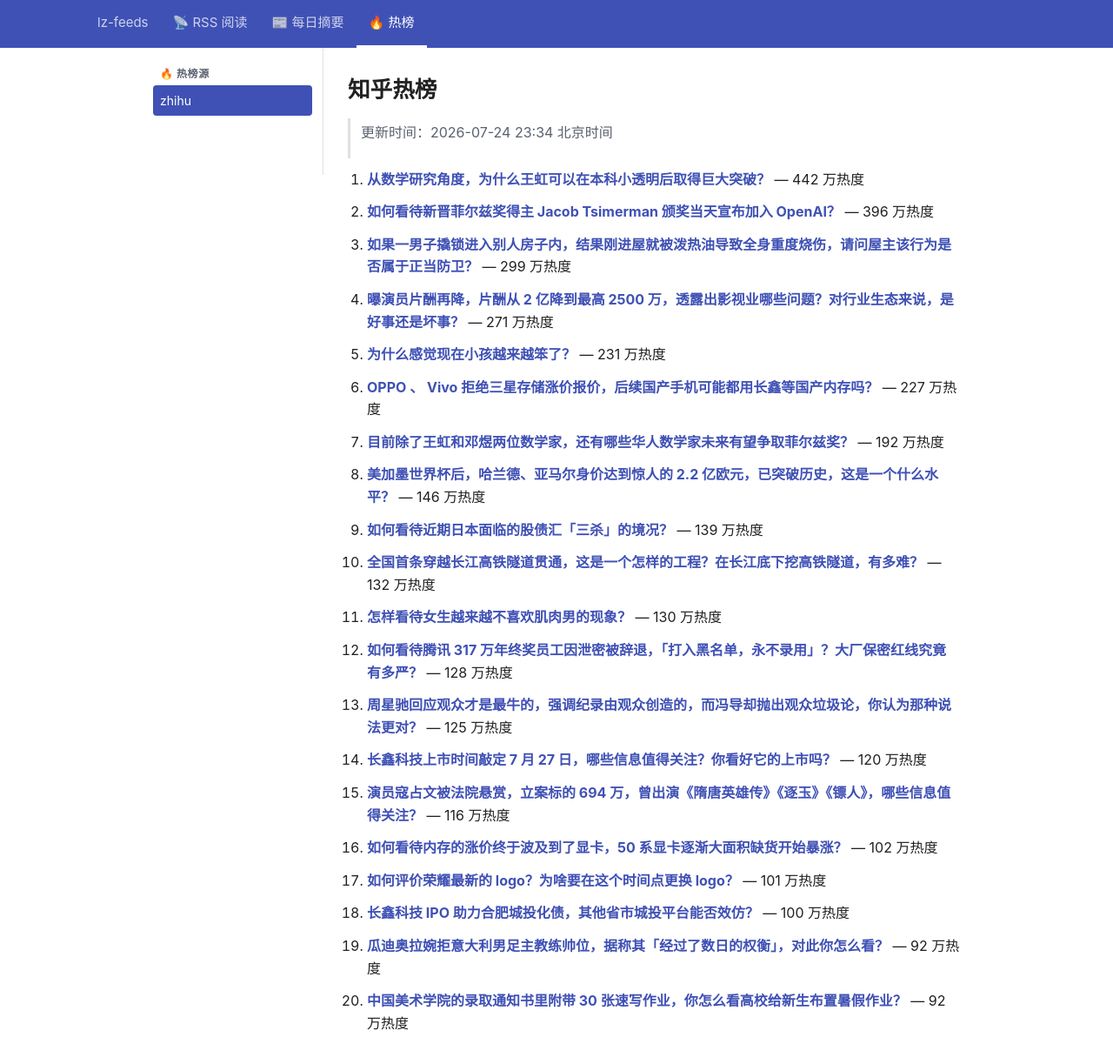
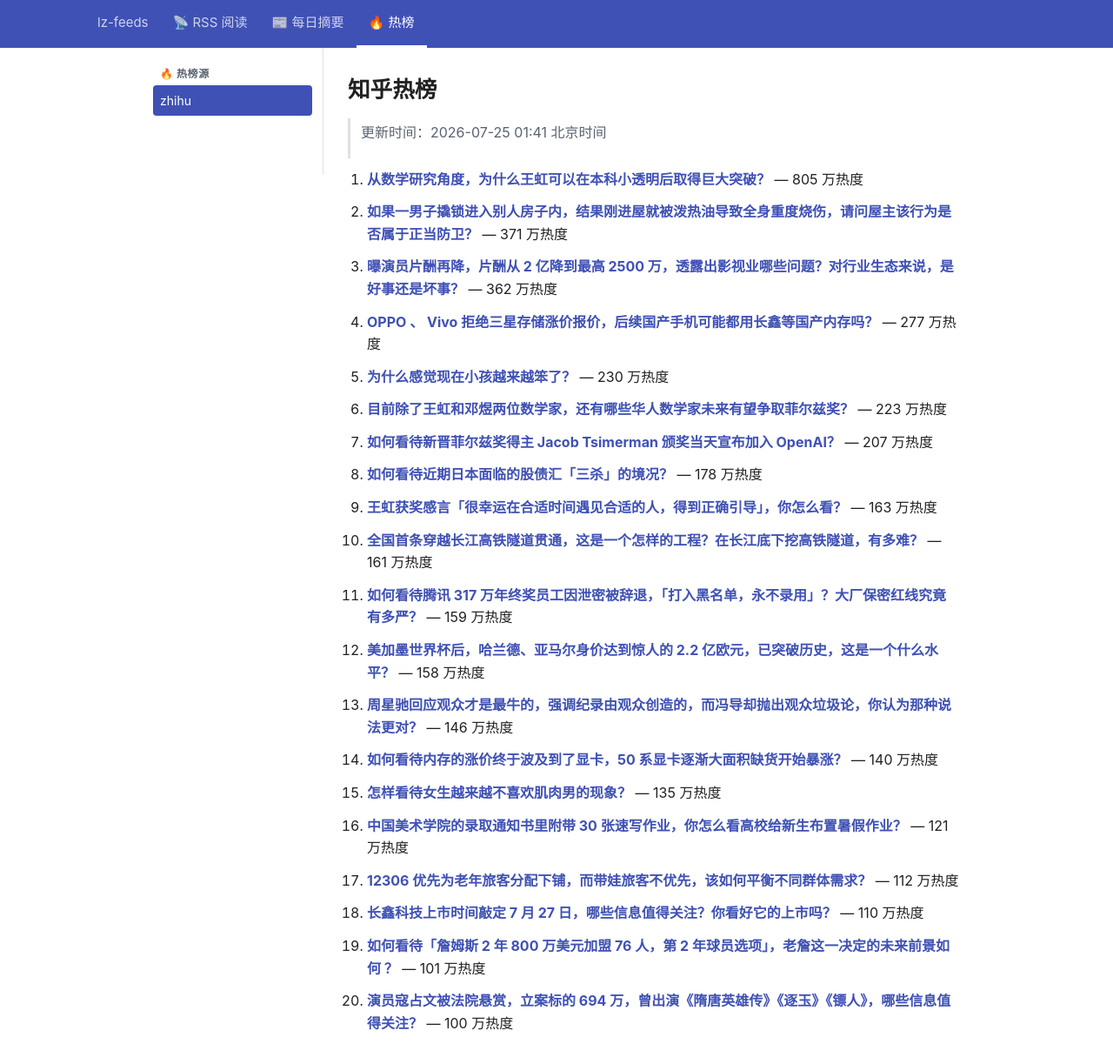
Before and after one commit to lizhang0101/lz-feeds, a Jekyll site: the page built from _hotlist/zhihu.md, in a window 1280 px wide and 1253 px high. Shown: the top 1223 px of the window at 87% size. Built offline with Jekyll 4.4.1, drawn with Linux system fonts in a browser that asks for light colours.

Commit message:
hotlist: 2026-07-24T17:41Z

```diff
--- a/_hotlist/zhihu.md
+++ b/_hotlist/zhihu.md
@@ -1,48 +1,48 @@
 ---
-updated: 2026-07-24 23:34 北京时间
+updated: 2026-07-25 01:41 北京时间
 count: 20
 ---
 
 # 知乎热榜
 
-> 更新时间：2026-07-24 23:34 北京时间
+> 更新时间：2026-07-25 01:41 北京时间
 
-1. **[从数学研究角度，为什么王虹可以在本科小透明后取得巨大突破？](https://www.zhihu.com/question/2063910329785045183)** — 442 万热度
+1. **[从数学研究角度，为什么王虹可以在本科小透明后取得巨大突破？](https://www.zhihu.com/question/2063910329785045183)** — 805 万热度
 
-2. **[如何看待新晋菲尔兹奖得主 Jacob Tsimerman 颁奖当天宣布加入 OpenAI？](https://www.zhihu.com/question/2063832242242184073)** — 396 万热度
+2. **[如果一男子撬锁进入别人房子内，结果刚进屋就被泼热油导致全身重度烧伤，请问屋主该行为是否属于正当防卫？](https://www.zhihu.com/question/2057805207183085608)** — 371 万热度
 
-3. **[如果一男子撬锁进入别人房子内，结果刚进屋就被泼热油导致全身重度烧伤，请问屋主该行为是否属于正当防卫？](https://www.zhihu.com/question/2057805207183085608)** — 299 万热度
+3. **[曝演员片酬再降，片酬从 2 亿降到最高 2500 万，透露出影视业哪些问题？对行业生态来说，是好事还是坏事？](https://www.zhihu.com/question/2063904243388512133)** — 362 万热度
 
-4. **[曝演员片酬再降，片酬从 2 亿降到最高 2500 万，透露出影视业哪些问题？对行业生态来说，是好事还是坏事？](https://www.zhihu.com/question/2063904243388512133)** — 271 万热度
+4. **[OPPO 、 Vivo  拒绝三星存储涨价报价，后续国产手机可能都用长鑫等国产内存吗？](https://www.zhihu.com/question/2063583824378848408)** — 277 万热度
 
-5. **[为什么感觉现在小孩越来越笨了？](https://www.zhihu.com/question/454093481)** — 231 万热度
+5. **[为什么感觉现在小孩越来越笨了？](https://www.zhihu.com/question/454093481)** — 230 万热度
 
-6. **[OPPO 、 Vivo  拒绝三星存储涨价报价，后续国产手机可能都用长鑫等国产内存吗？](https://www.zhihu.com/question/2063583824378848408)** — 227 万热度
+6. **[目前除了王虹和邓煜两位数学家，还有哪些华人数学家未来有望争取菲尔兹奖？](https://www.zhihu.com/question/2062876703299572286)** — 223 万热度
 
-7. **[目前除了王虹和邓煜两位数学家，还有哪些华人数学家未来有望争取菲尔兹奖？](https://www.zhihu.com/question/2062876703299572286)** — 192 万热度
+7. **[如何看待新晋菲尔兹奖得主 Jacob Tsimerman 颁奖当天宣布加入 OpenAI？](https://www.zhihu.com/question/2063832242242184073)** — 207 万热度
 
-8. **[美加墨世界杯后，哈兰德、亚马尔身价达到惊人的 2.2 亿欧元，已突破历史，这是一个什么水平？](https://www.zhihu.com/question/2063542544877753542)** — 146 万热度
+8. **[如何看待近期日本面临的股债汇「三杀」的境况？](https://www.zhihu.com/question/2063933601394025370)** — 178 万热度
 
-9. **[如何看待近期日本面临的股债汇「三杀」的境况？](https://www.zhihu.com/question/2063933601394025370)** — 139 万热度
+9. **[王虹获奖感言「很幸运在合适时间遇见合适的人，得到正确引导」，你怎么看？](https://www.zhihu.com/question/2063821607458576344)** — 163 万热度
 
-10. **[全国首条穿越长江高铁隧道贯通，这是一个怎样的工程？在长江底下挖高铁隧道，有多难？](https://www.zhihu.com/question/2063952005505324990)** — 132 万热度
+10. **[全国首条穿越长江高铁隧道贯通，这是一个怎样的工程？在长江底下挖高铁隧道，有多难？](https://www.zhihu.com/question/2063952005505324990)** — 161 万热度
 
-11. **[怎样看待女生越来越不喜欢肌肉男的现象？](https://www.zhihu.com/question/427306458)** — 130 万热度
+11. **[如何看待腾讯 317 万年终奖员工因泄密被辞退，「打入黑名单，永不录用」？大厂保密红线究竟有多严？](https://www.zhihu.com/question/2063929870984242778)** — 159 万热度
 
-12. **[如何看待腾讯 317 万年终奖员工因泄密被辞退，「打入黑名单，永不录用」？大厂保密红线究竟有多严？](https://www.zhihu.com/question/2063929870984242778)** — 128 万热度
+12. **[美加墨世界杯后，哈兰德、亚马尔身价达到惊人的 2.2 亿欧元，已突破历史，这是一个什么水平？](https://www.zhihu.com/question/2063542544877753542)** — 158 万热度
 
-13. **[周星驰回应观众才是最牛的，强调纪录由观众创造的，而冯导却抛出观众垃圾论，你认为那种说法更对？](https://www.zhihu.com/question/2061388641746806149)** — 125 万热度
+13. **[周星驰回应观众才是最牛的，强调纪录由观众创造的，而冯导却抛出观众垃圾论，你认为那种说法更对？](https://www.zhihu.com/question/2061388641746806149)** — 146 万热度
 
-14. **[长鑫科技上市时间敲定 7 月 27 日，哪些信息值得关注？你看好它的上市吗？](https://www.zhihu.com/question/2063730050579396490)** — 120 万热度
+14. **[如何看待内存的涨价终于波及到了显卡，50 系显卡逐渐大面积缺货开始暴涨？](https://www.zhihu.com/question/2063926827077445448)** — 140 万热度
 
-15. **[演员寇占文被法院悬赏，立案标的 694 万，曾出演《隋唐英雄传》《逐玉》《镖人》，哪些信息值得关注？](https://www.zhihu.com/question/2063647197862654390)** — 116 万热度
+15. **[怎样看待女生越来越不喜欢肌肉男的现象？](https://www.zhihu.com/question/427306458)** — 135 万热度
 
-16. **[如何看待内存的涨价终于波及到了显卡，50 系显卡逐渐大面积缺货开始暴涨？](https://www.zhihu.com/question/2063926827077445448)** — 102 万热度
+16. **[中国美术学院的录取通知书里附带 30 张速写作业，你怎么看高校给新生布置暑假作业？](https://www.zhihu.com/question/2064021093195814334)** — 121 万热度
 
-17. **[如何评价荣耀最新的 logo？为啥要在这个时间点更换 logo？](https://www.zhihu.com/question/2063634663818762184)** — 101 万热度
+17. **[12306 优先为老年旅客分配下铺，而带娃旅客不优先，该如何平衡不同群体需求？](https://www.zhihu.com/question/2062138734179628224)** — 112 万热度
 
-18. **[长鑫科技 IPO 助力合肥城投化债，其他省市城投平台能否效仿？](https://www.zhihu.com/question/2062839135568491650)** — 100 万热度
+18. **[长鑫科技上市时间敲定 7 月 27 日，哪些信息值得关注？你看好它的上市吗？](https://www.zhihu.com/question/2063730050579396490)** — 110 万热度
 
-19. **[瓜迪奥拉婉拒意大利男足主教练帅位，据称其「经过了数日的权衡」，对此你怎么看？](https://www.zhihu.com/question/2064035741412188858)** — 92 万热度
+19. **[如何看待「詹姆斯 2 年 800 万美元加盟 76 人，第 2 年球员选项」，老詹这一决定的未来前景如何 ？](https://www.zhihu.com/question/2064132609781798497)** — 101 万热度
 
-20. **[中国美术学院的录取通知书里附带 30 张速写作业，你怎么看高校给新生布置暑假作业？](https://www.zhihu.com/question/2064021093195814334)** — 92 万热度
+20. **[演员寇占文被法院悬赏，立案标的 694 万，曾出演《隋唐英雄传》《逐玉》《镖人》，哪些信息值得关注？](https://www.zhihu.com/question/2063647197862654390)** — 100 万热度
```
